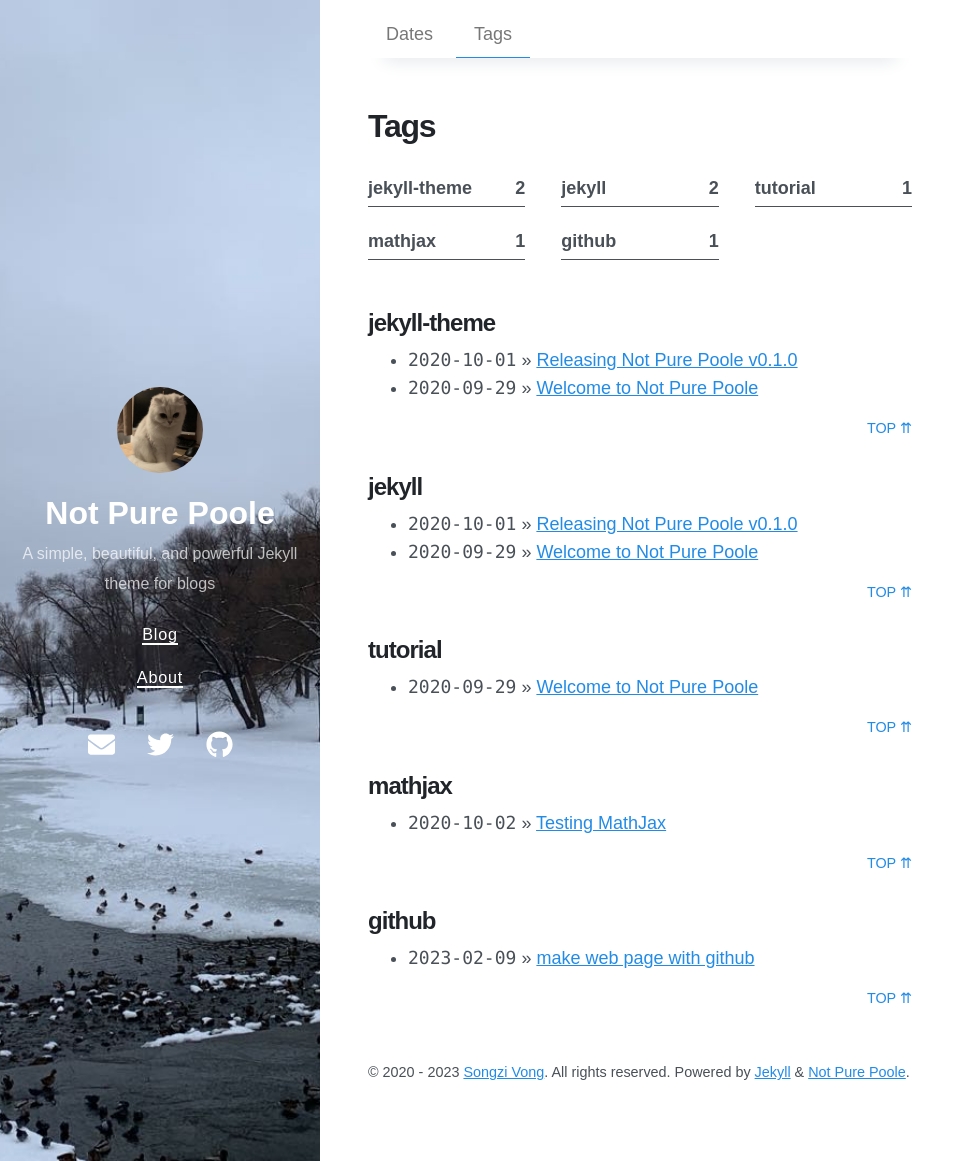
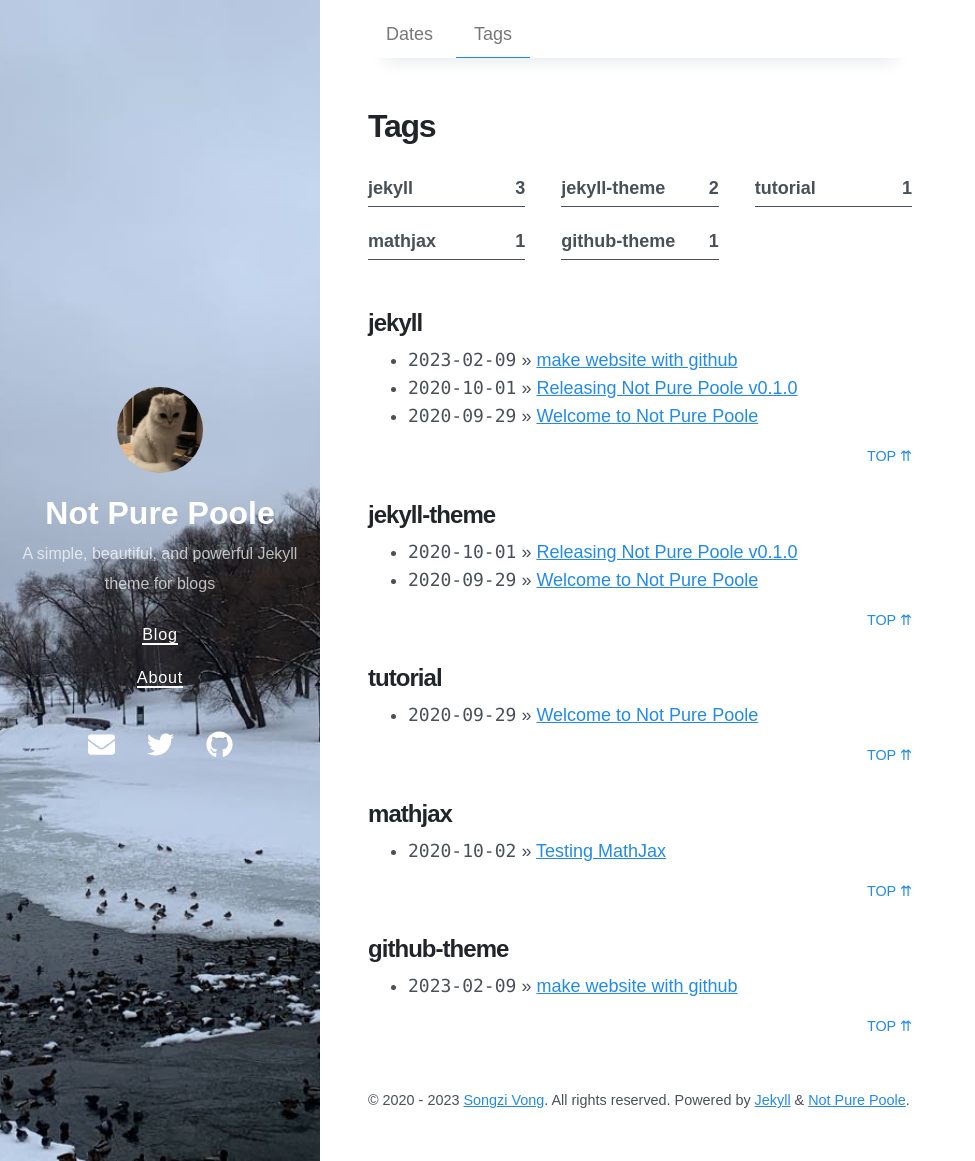
Before and after one commit to ubionFinance6/ubionFinance6.github.io, a Jekyll site: the page built from tags.md, in a window 1280 px wide and 1161 px high. Shown: the whole window, without its empty margins (0-975 px from the left). Built offline with Jekyll 4.4.1, drawn with Linux system fonts in a browser that asks for light colours; nearby versions of some CDN libraries; part of the change alters nothing that is shown.

Commit message:
Update 2023-02-09-github-webpage.md

```diff
--- a/_posts/2023-02-09-github-webpage.md
+++ b/_posts/2023-02-09-github-webpage.md
@@ -1,13 +1,12 @@
 ---
 layout: post
-title: make web page with github
-date: 2023-02-09 23:18 +0800
-last_modified_at: 2023-02-09 23:18 +0800
-tags: github
-toc:  true
+title: make website with github
+author: Songzi Vong
+tags:
+- github theme
+- jekyll
+date: 2023-02-09 13:56 +0800
 ---
-
-# GitHub Web Page
 
 Github를 이용해 [정적(Static) 페이지(Page)](https://ko.wikipedia.org/wiki/%EC%A0%95%EC%A0%81_%EC%9B%B9_%ED%8E%98%EC%9D%B4%EC%A7%80)를 제작해 개발 및 자신의 도메인영역을 정리하는 블로그를 만들어 보도록 하겠습니다.
 
```
